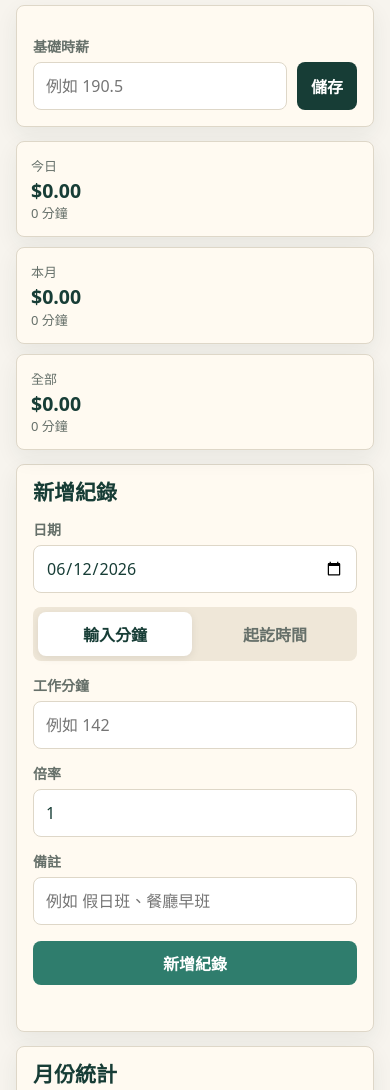
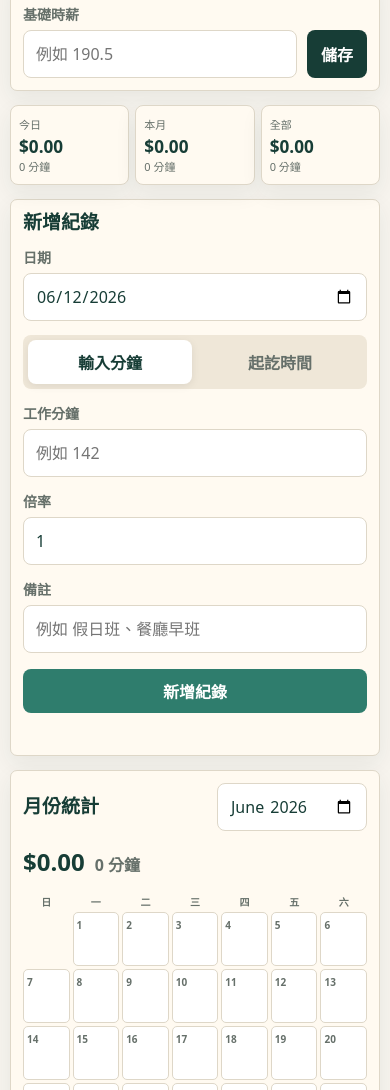
Before and after one commit to WiiOuO/WorkpayTracker, a plain HTML site: page index.html in a window 390 px wide. Shown: the part 121-1211 px from the top of the page. Drawn offline with Linux system fonts and the light colour scheme.

Commit message:
Add files via upload

```diff
--- a/styles.css
+++ b/styles.css
@@ -30,7 +30,7 @@ button, input {
 .app-shell {
   width: min(760px, 100%);
   margin: 0 auto;
-  padding: 20px 16px 36px;
+  padding: 18px 14px 36px;
 }
 
 .hero {
@@ -379,8 +379,43 @@ button {
 }
 
 @media (max-width: 560px) {
+  .app-shell {
+    padding: 14px 10px 28px;
+  }
+
+  .hero {
+    min-height: 70px;
+  }
+
+  h1 {
+    font-size: 32px;
+  }
+
+  h2 {
+    font-size: 19px;
+  }
+
+  .panel {
+    padding: 12px;
+    border-radius: 7px;
+  }
+
   .summary-grid {
-    grid-template-columns: 1fr;
+    grid-template-columns: repeat(3, minmax(0, 1fr));
+    gap: 6px;
+  }
+
+  .summary-grid article {
+    padding: 10px 8px;
+  }
+
+  .summary-grid span,
+  .summary-grid small {
+    font-size: 11px;
+  }
+
+  .summary-grid strong {
+    font-size: clamp(14px, 4.4vw, 18px);
   }
 
   .record-card {
@@ -392,12 +427,14 @@ button {
   }
 
   .section-row {
-    align-items: stretch;
-    flex-direction: column;
+    align-items: center;
+    flex-direction: row;
+    flex-wrap: wrap;
   }
 
   .month-input {
-    width: 100%;
+    width: 150px;
+    min-width: 0;
   }
 
   .chart-row {
@@ -410,12 +447,40 @@ button {
   }
 
   .calendar-chart {
-    gap: 4px;
+    gap: 3px;
   }
 
   .calendar-day {
-    min-height: 64px;
-    border-radius: 6px;
-    padding: 6px 4px;
+    min-height: 54px;
+    border-radius: 5px;
+    padding: 5px 3px;
+  }
+
+  .calendar-weekday,
+  .calendar-day span,
+  .calendar-day small {
+    font-size: 10px;
+  }
+
+  .calendar-day strong {
+    margin-top: 2px;
+    font-size: clamp(9px, 2.7vw, 12px);
+  }
+
+  .chart-summary strong {
+    font-size: 24px;
+  }
+
+  .record-card {
+    padding: 12px;
+  }
+
+  .record-pay {
+    font-size: 18px;
+  }
+
+  .record-meta,
+  .record-note {
+    font-size: 13px;
   }
 }
--- a/sw.js
+++ b/sw.js
@@ -1,4 +1,4 @@
-const CACHE_NAME = "workpay-tracker-v5";
+const CACHE_NAME = "workpay-tracker-v6";
 const ASSETS = [
   "./",
   "./index.html",
```
